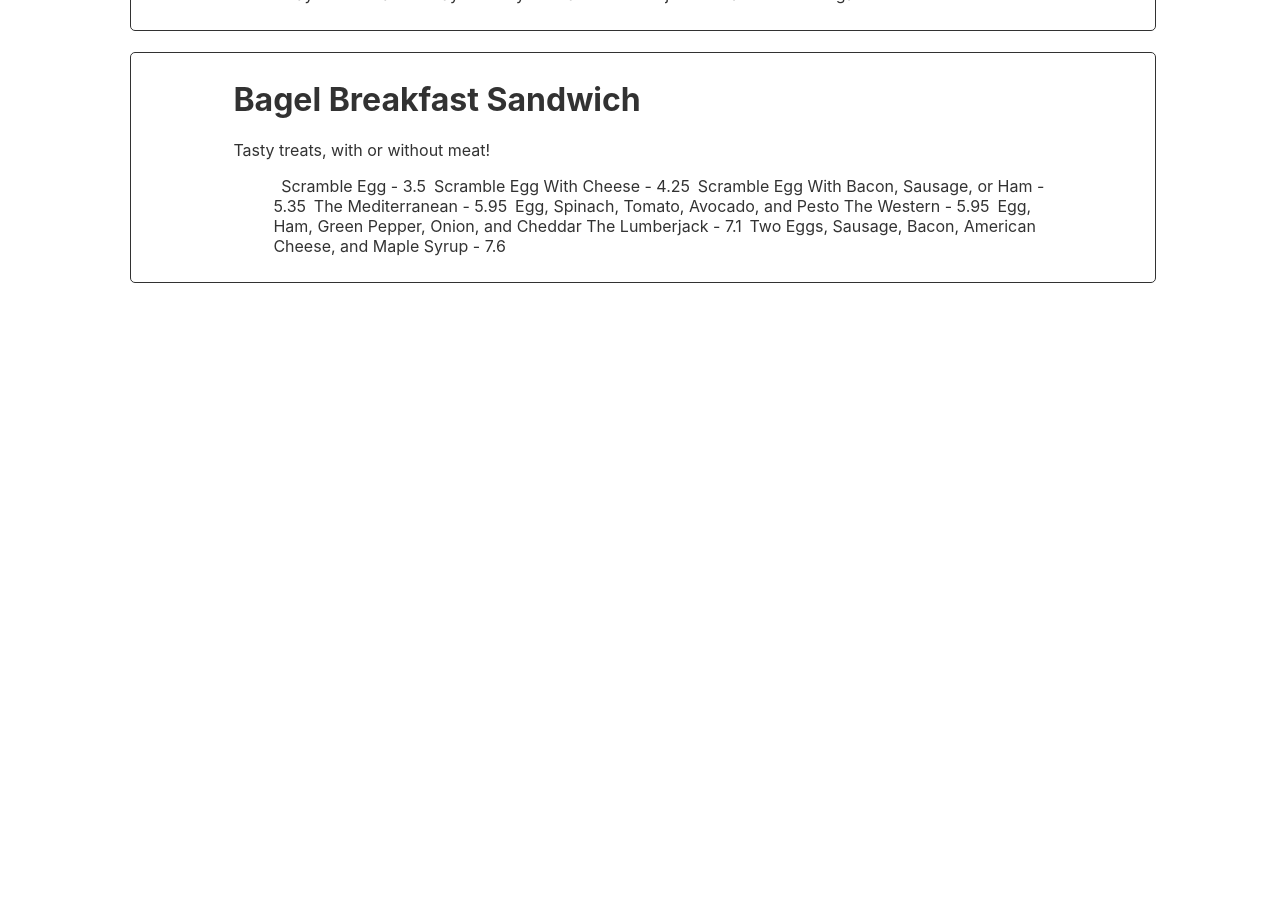
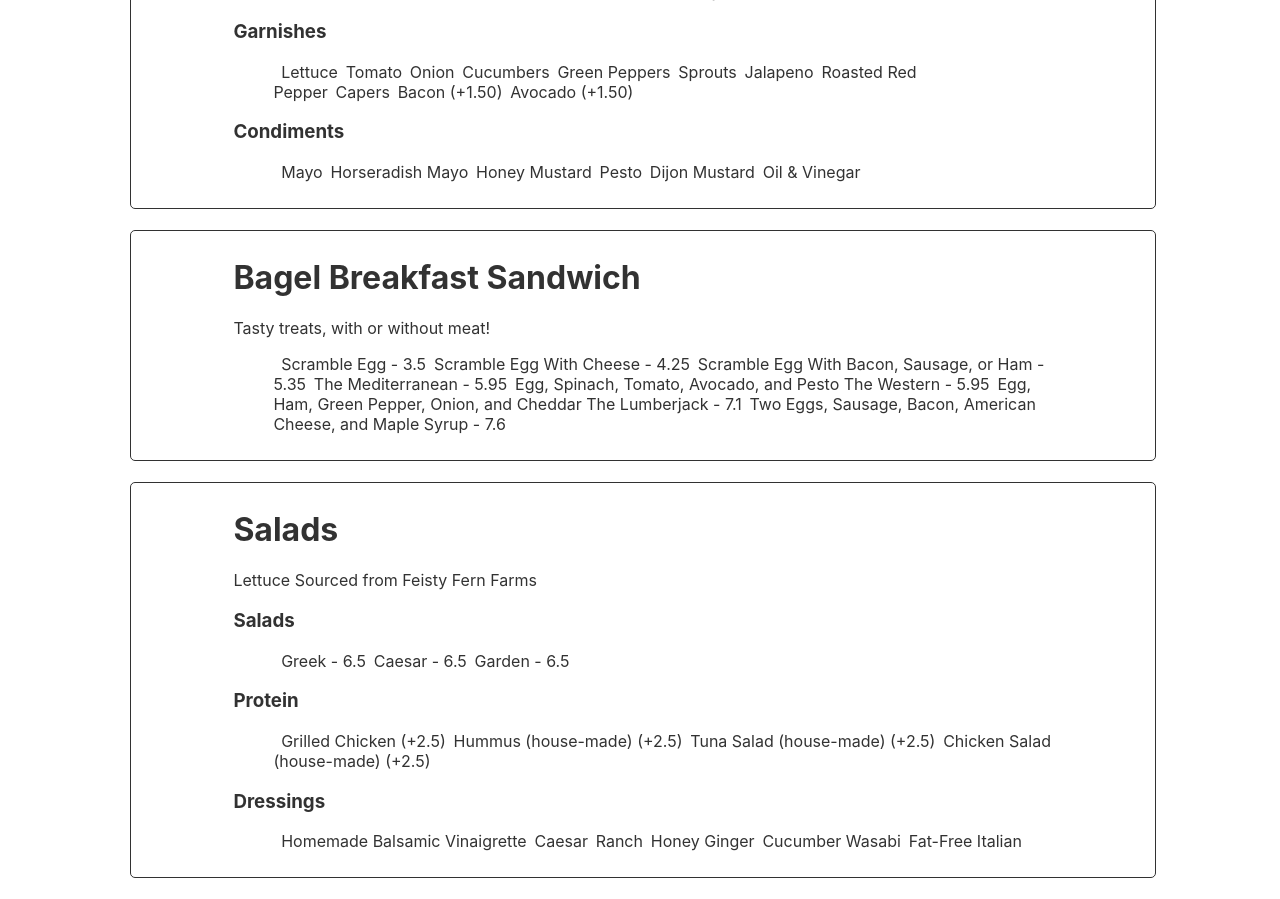
Before and after one commit to cireneirbo/uncommon-grounds-cafe, a React (Create React App) app in the folder client/: page /menu in a window 1280 px wide. Shown: the part 1200-2099 px from the top of the page. Before the commit the page ends 1504 px from the top, so only its background shows below. Built offline with nearby package versions, Linux system fonts and the light colour scheme.

Commit message:
Add Salads to menu.js

```diff
--- a/client/src/components/Data.js
+++ b/client/src/components/Data.js
@@ -83,7 +83,7 @@ function Data() {
         },
         {
           "title": "Salads",
-          "descriptions": "Lettuce Sourced from Feisty Fern Farms",
+          "description": "Lettuce Sourced from Feisty Fern Farms",
           "salads": [
             ["Greek", 6.50],
             ["Caesar", 6.50],
@@ -96,7 +96,6 @@ function Data() {
             "Tuna Salad (house-made)",
             "Chicken Salad (house-made)",
           ],
-          "addDressing": "Dressings",
           "dressings": [
             "Homemade Balsamic Vinaigrette",
             "Caesar",
--- a/client/src/components/Menu.js
+++ b/client/src/components/Menu.js
@@ -81,21 +81,25 @@ function Menu() {
 
           <h1>{data.menu[2].title}</h1>
           <p>{data.menu[2].description}</p>
+          <h3>Proteins</h3>
           <ul>
             {data.menu[2].proteins.map(protein => (
               <li key={protein.id}>{protein}</li>
             ))}
           </ul>
+          <h3>Cheeses</h3>
           <ul>
             {data.menu[2].cheeses.map(cheese => (
               <li key={cheese.id}>{cheese}</li>
             ))}
           </ul>
+          <h3>Garnishes</h3>
           <ul>
             {data.menu[2].garnishes.map(garnish => (
               <li key={garnish.id}>{garnish}</li>
             ))}
           </ul>
+          <h3>Condiments</h3>
           <ul>
             {data.menu[2].condiments.map(condiment => (
               <li key={condiment.id}>{condiment}</li>
@@ -115,6 +119,34 @@ function Menu() {
           </ul>
 
         </fieldset>
+
+        <fieldset>
+
+          <h1>{data.menu[4].title}</h1>
+          <p>{data.menu[4].description}</p>
+          <h3>Salads</h3>
+          <ul>
+            {data.menu[4].salads.map(salad => (
+              <li key={salad.id}>{salad[0]} - {salad[1]}</li>
+            ))}
+          </ul>
+
+          <h3>Protein</h3>
+          <ul>
+            {data.menu[4].proteins.map(protein => (
+              <li key={protein.id}>{protein} (+{data.menu[4].addProtein[1]})</li>
+            ))}
+          </ul>
+          <h3>Dressings</h3>
+          <ul>
+            {data.menu[4].dressings.map(dressing => (
+              <li key={dressing.id}>{dressing}</li>
+            ))}
+          </ul>
+
+
+
+        </fieldset>
       </main>
     );
   }
```
